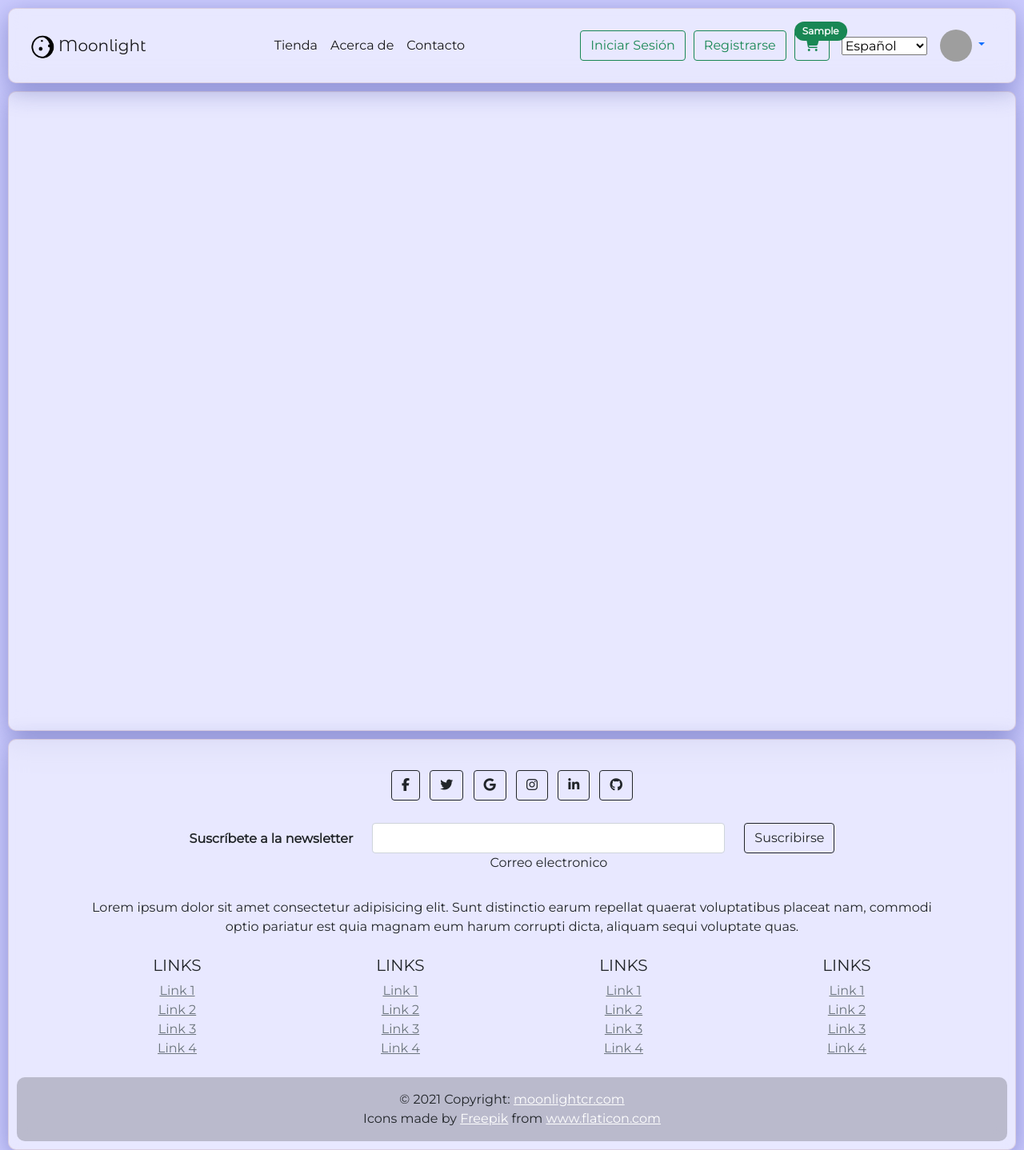
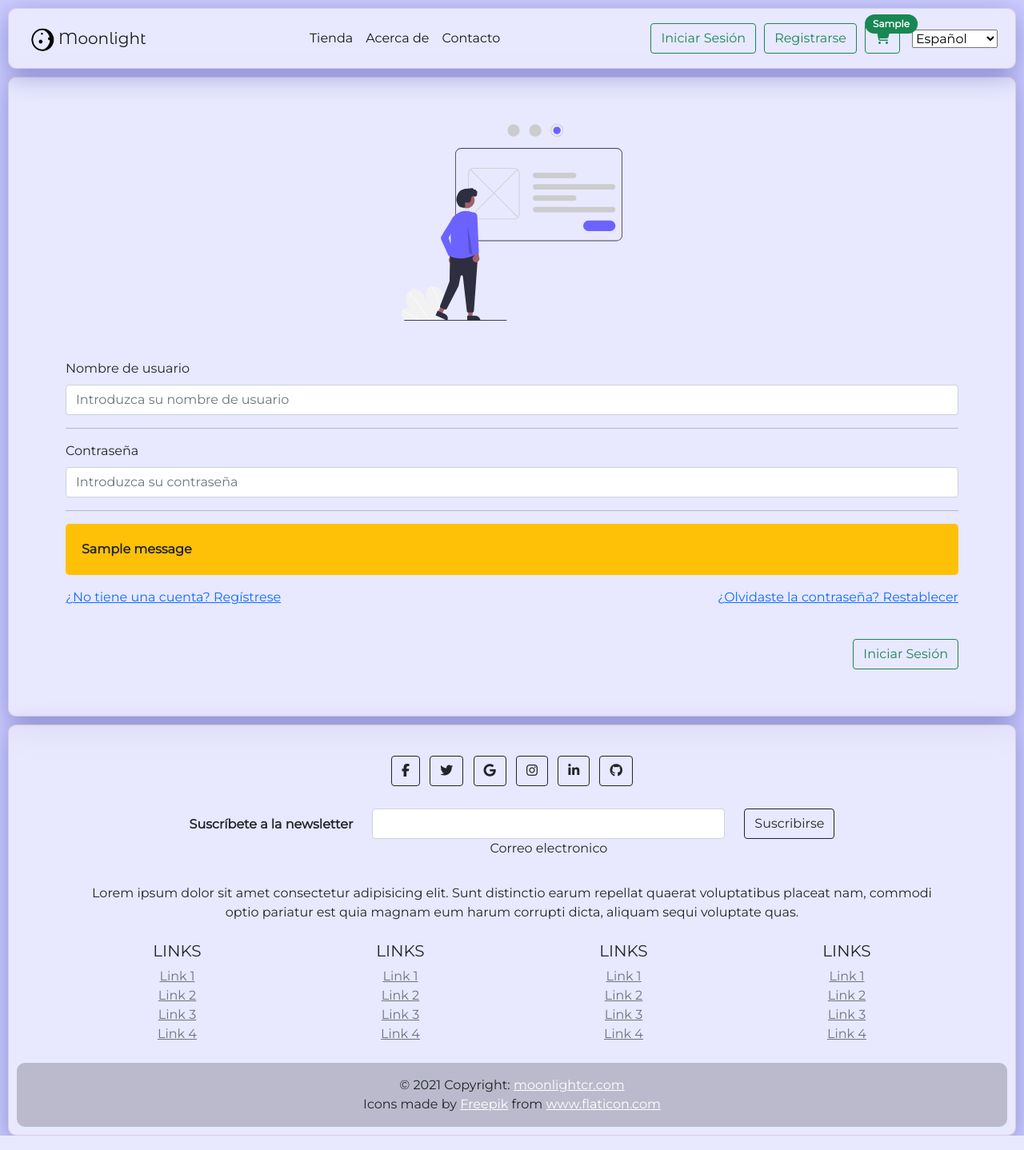
Before and after one commit to caicesardev/ecommerce, a Django app: template ecommerce/store/templates/store/login.html in a window 1280 px wide. Shown: the whole page at 80% size. Run offline with Django 3.2, Linux system fonts and the light colour scheme; the template is opened without the code that fills it: most values are stand-ins (such as "Sample title", 1, 10 or a date in 2020); one stand-in notice (Sample message) is shown; some libraries are stand-ins or nearby versions; grey boxes are pictures that could not be loaded.

Commit message:
Made the login/register designs and added login/logout and register functionality and restricted pages

```diff
--- a/ecommerce/ecommerce/settings.py
+++ b/ecommerce/ecommerce/settings.py
@@ -45,6 +45,8 @@ INSTALLED_APPS = [
 MIDDLEWARE = [
     'django.middleware.security.SecurityMiddleware',
     'django.contrib.sessions.middleware.SessionMiddleware',
+    'django.contrib.sessions.middleware.SessionMiddleware',
+    'django.middleware.locale.LocaleMiddleware',
     'django.middleware.common.CommonMiddleware',
     'django.middleware.csrf.CsrfViewMiddleware',
     'django.contrib.auth.middleware.AuthenticationMiddleware',
--- a/ecommerce/store/templates/store/login.html
+++ b/ecommerce/store/templates/store/login.html
@@ -3,6 +3,93 @@
 {% block content %}
 
 
+<div class="container mt-5">
+
+    <div class="row d-flex justify-content-center">
+
+        <img class="img-fluid" src="{% static 'images/register.svg' %}" alt="register-new-user"
+            style="max-width: 300px; max-height: 300px;">
+
+    </div>
+
+    <form class="mt-5" method="POST">
+
+        {% csrf_token %}
+
+        <!-- Email -->
+
+        <div class="row">
+
+            <div class="col">
+
+                <label for="usernameInput" class="form-label">Nombre de usuario</label>
+                <input class="form-control" id="usernameInput" type="text" name="username"
+                    placeholder="Introduzca su nombre de usuario">
+
+            </div>
+
+        </div>
+
+        <!-- Email -->
+
+        <hr>
+
+        <!-- Password -->
+
+        <div class="row d-flex flex-column flex-sm-row">
+
+            <div class="col">
+
+                <label for="passwordInput" class="form-label">Contraseña</label>
+                <input class="form-control" id="passwordInput" type="password" name="password"
+                    placeholder="Introduzca su contraseña">
+
+            </div>
+
+        </div>
+
+        <!-- Password -->
+
+        <hr>
+
+        {% if messages %}
+
+        <div class="bg-warning fw-bolder rounded-3 p-1 mt-3 mb-3">
+
+            {% for message in messages %}
+
+            <p class="m-3">{{message}}</p>
+
+            {% endfor %}
+
+        </div>
+
+        {% endif %}
+
+        <div class="d-flex d-inline justify-content-start">
+
+            <a href="{% url 'register' %}" class="link-primary">¿No tiene una cuenta? Regístrese</a>
+            <a href="#" class="link-primary ms-auto">¿Olvidaste la contraseña? Restablecer</a>
+
+        </div>
+
+        <br>
+
+        <!-- Submit Button -->
+
+        <div class="d-flex justify-content-center justify-content-sm-end mt-3">
+
+            <button class="btn btn-outline-success" type="submit">Iniciar Sesión</button>
+
+        </div>
+
+        <!-- Submit Button -->
+
+    </form>
+
+
+
+</div>
 
 
 {% endblock content %}
--- a/ecommerce/store/templates/store/main.html
+++ b/ecommerce/store/templates/store/main.html
@@ -99,10 +99,15 @@
 
           </ul>
 
+          {% if not user.is_authenticated %}
+
           <a href="{% url 'login' %}" class="btn btn-outline-success mb-2 mt-2" style="margin-right: 5px;">Iniciar
             Sesión</a>
           <a href="{% url 'register' %}" class="btn btn-outline-success mb-2 mt-2"
             style="margin-left: 5px; margin-right: 10px;">Registrarse</a>
+
+          {% endif %}
+
           <a href="{% url 'cart' %}" class="btn btn-outline-success position-relative mb-2 mt-2"
             style="margin-right: 15px;">
             <i class="fas fa-shopping-cart"></i>
@@ -115,11 +120,14 @@
             </span>
           </a>
 
+
           <select class="selectpicker" data-width="fit">
             <option>Español</option>
             <option>English</option>
             <option>Português</option>
           </select>
+
+          {% if user.is_authenticated %}
 
           <ul class="navbar nav">
 
@@ -131,14 +139,16 @@
 
             <ul class="dropdown-menu dropdown-menu-xl-end dropdown-menu-sm-start"
               aria-labelledby="navbarDropdownMenuLink">
-              <p class="ms-3 me-3 mt-2">Fox</p>
+              <p class="ms-3 me-3 mt-2">{{ request.user }}</p>
               <hr>
               <li><a class="dropdown-item" href="{% url 'dashboard' %}">Perfil</a></li>
               <li><a class="dropdown-item" href="{% url 'settings' %}">Configuración</a></li>
-              <li><a class="dropdown-item" href="#">Cerrar sesión</a></li>
+              <li><a class="dropdown-item" href="{% url 'logout' %}">Cerrar sesión</a></li>
             </ul>
 
           </ul>
+
+          {% endif %}
 
         </div>
 
--- a/ecommerce/store/urls.py
+++ b/ecommerce/store/urls.py
@@ -7,7 +7,8 @@ urlpatterns = [
     path('checkout', views.checkout, name="checkout"),
     path('about', views.about, name="about"),
     path('contact', views.contact, name="contact"),
-    path('login', views.login, name="login"),
+    path('login', views.loginPage, name="login"),
+    path('logout', views.logoutUser, name="logout"),
     path('register', views.register, name="register"),
     path('dashboard', views.dashboard, name="dashboard"),
     path('settings', views.settings, name="settings"),
```
Also changed, not shown: ecommerce/store/forms.py (+1 -10 lines), ecommerce/store/templates/store/register.html (+32 -35 lines), ecommerce/store/views.py (+42 -9 lines), ecommerce/db.sqlite3.
